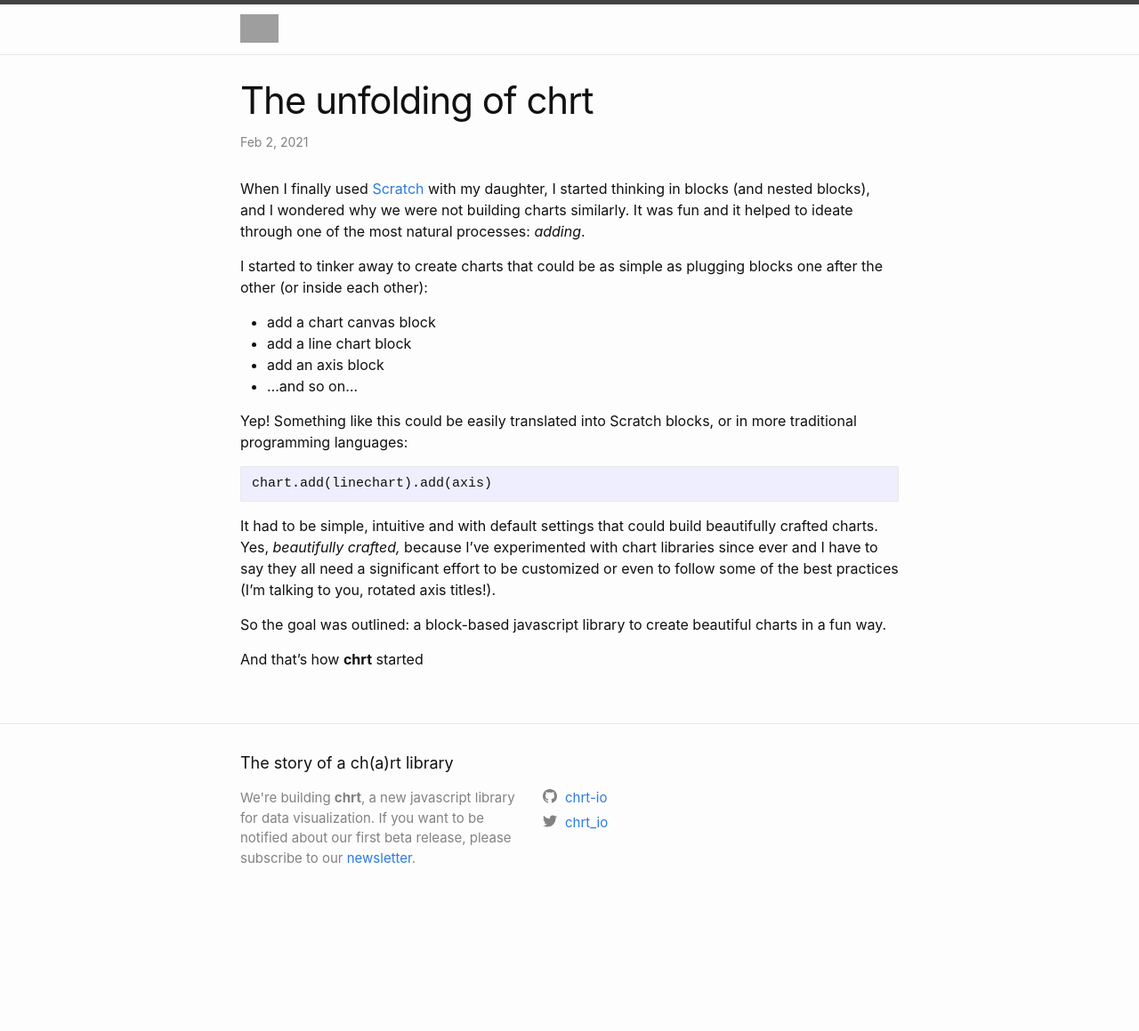
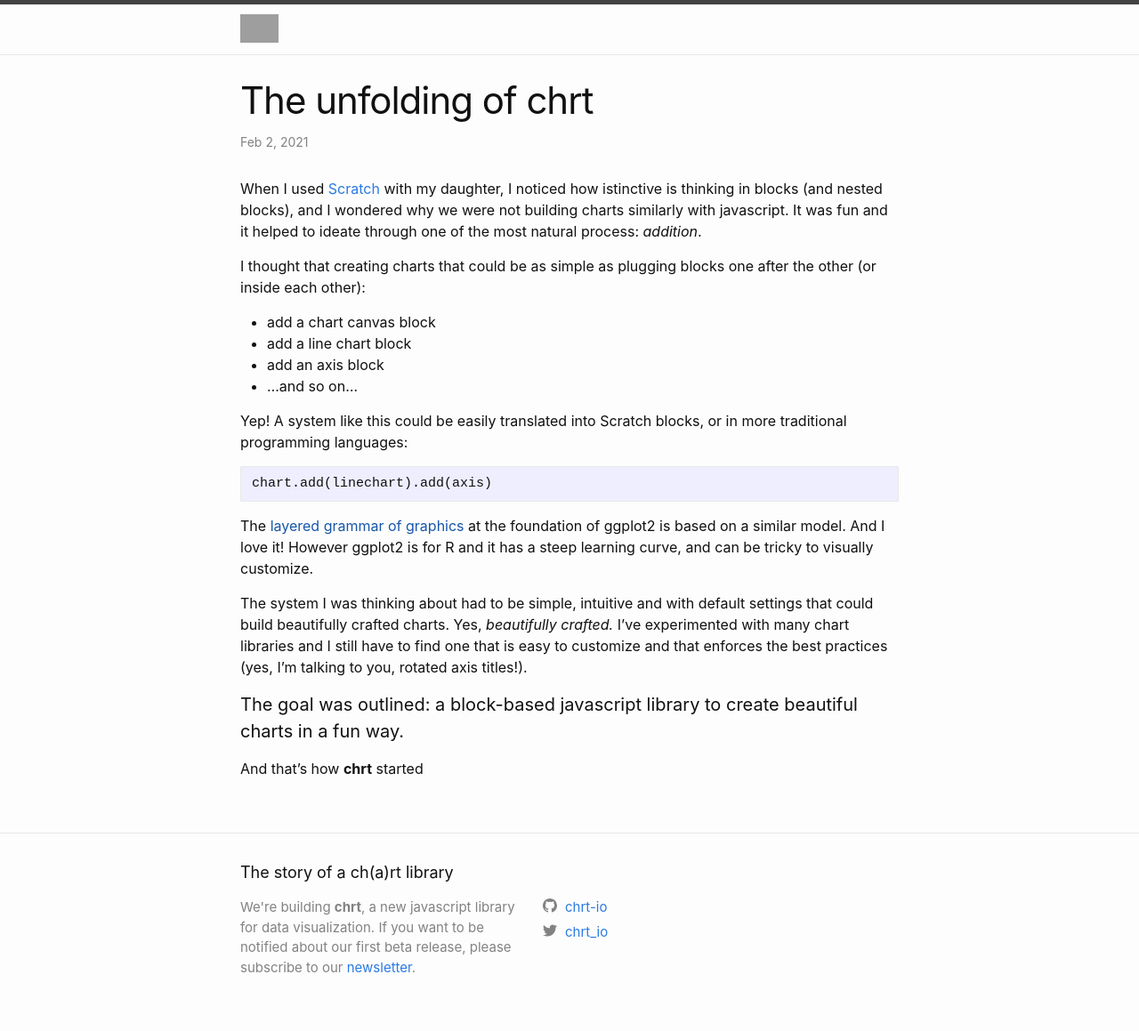
Before and after one commit to chrt-io/blog, a Jekyll site: the page built from _posts/2021-02-02-the-inception-of-chrt.md, in a window 1280 px wide. Shown: the whole page at 89% size. Built offline with Jekyll 4.4.1, drawn with Linux system fonts in a browser that asks for light colours; before the commit the page ends 1036 px from its top, so only the background shows below that; grey boxes are pictures that could not be loaded.

Commit message:
Update from Forestry.io carlo zapponi updated _posts/2021-02-02-the-inception-of-chrt.md

```diff
--- a/_posts/2021-02-02-the-inception-of-chrt.md
+++ b/_posts/2021-02-02-the-inception-of-chrt.md
@@ -5,21 +5,23 @@ date: 2021-02-02 00:00:00 +0000
 categories: ''
 
 ---
-When I finally used [Scratch](https://scratch.mit.edu/) with my daughter, I started thinking in blocks (and nested blocks), and I wondered why we were not building charts similarly. It was fun and it helped to ideate through one of the most natural processes: _adding_.
+When I used [Scratch](https://scratch.mit.edu/) with my daughter, I noticed how istinctive is thinking in blocks (and nested blocks), and I wondered why we were not building charts similarly with javascript. It was fun and it helped to ideate through one of the most natural process: _addition_.
 
-I started to tinker away to create charts that could be as simple as plugging blocks one after the other (or inside each other):
+I thought that creating charts that could be as simple as plugging blocks one after the other (or inside each other):
 
 * add a chart canvas block
 * add a line chart block
 * add an axis block
 * ...and so on...
 
-Yep! Something like this could be easily translated into Scratch blocks, or in more traditional programming languages:
+Yep! A system like this could be easily translated into Scratch blocks, or in more traditional programming languages:
 
     chart.add(linechart).add(axis)
 
-It had to be simple, intuitive and with default settings that could build beautifully crafted charts. Yes, _beautifully crafted,_ because I've experimented with chart libraries since ever and I have to say they all need a significant effort to be customized or even to follow some of the best practices (I'm talking to you, rotated axis titles!).
+The [layered grammar of graphics]() at the foundation of ggplot2 is based on a similar model. And I love it! However ggplot2 is for R and it has a steep learning curve, and can be tricky to visually customize.
 
-So the goal was outlined: a block-based javascript library to create beautiful charts in a fun way.
+The system I was thinking about had to be simple, intuitive and with default settings that could build beautifully crafted charts. Yes, _beautifully crafted._ I've experimented with many chart libraries and I still have to find one that is easy to customize and that enforces the best practices (yes, I'm talking to you, rotated axis titles!).
+
+#### The goal was outlined: a block-based javascript library to create beautiful charts in a fun way.
 
 And that's how **chrt** started
```
